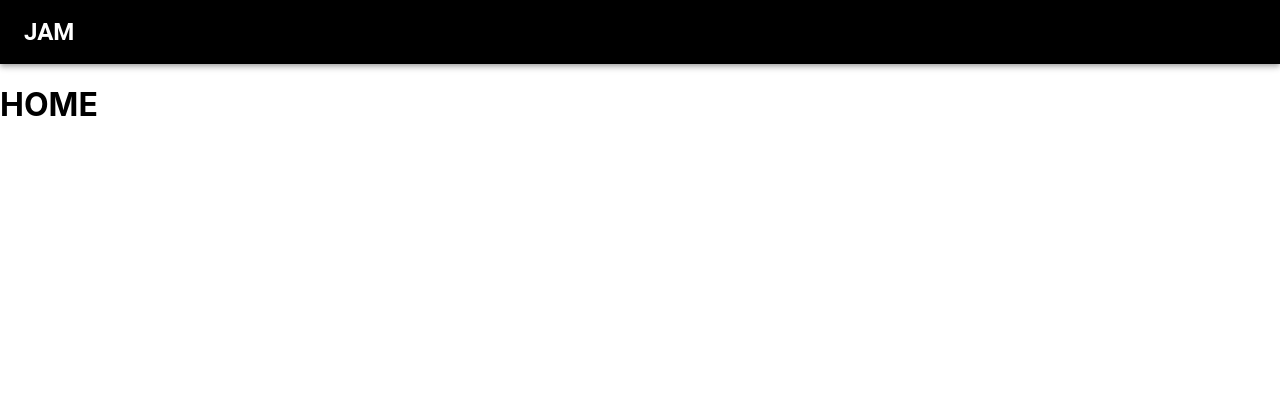
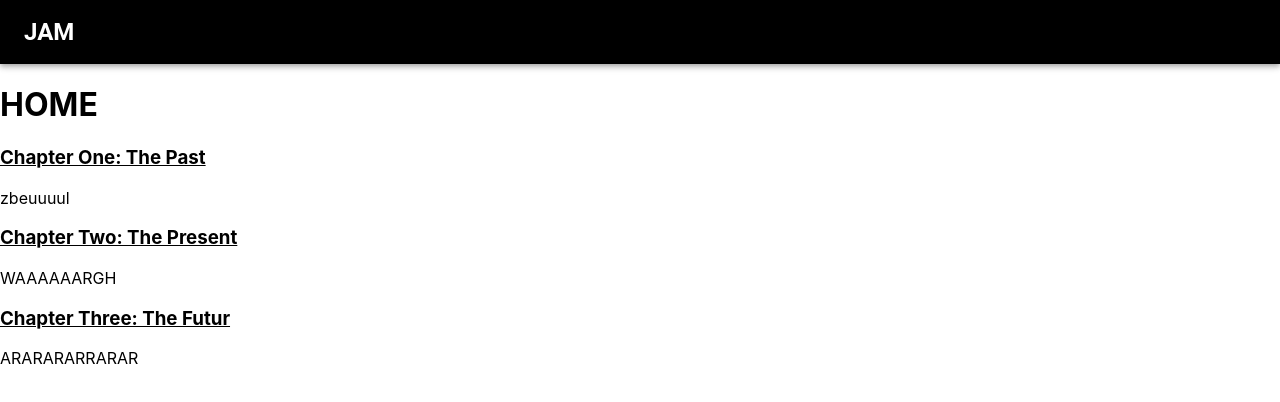
Before and after one commit to Ilyes-Z/GameJam_Epitech, a React (Create React App) app: page /#/ in a window 1280 px wide. Shown: the top 402 px of the page. Built offline with nearby package versions, Linux system fonts and the light colour scheme.

Commit message:
home redirection to chapter

```diff
--- a/src/Component/ChapterOne.js
+++ b/src/Component/ChapterOne.js
@@ -1,5 +1,4 @@
 import React, { useState } from 'react';
-import { Link } from 'react-router-dom';
 
 const ChapterOne = () => {
 
--- a/src/Component/Home.js
+++ b/src/Component/Home.js
@@ -1,8 +1,31 @@
-import react from 'react';
+import React from 'react';
+import { AppBar, Box, Button, IconButton, makeStyles, Toolbar, Typography } from '@material-ui/core';
+import { Link } from 'react-router-dom';
+
+const useStyles = makeStyles(theme => ({
+  link: {
+    color: '#000000',
+  }
+}));
 
 const Home = () => {
+  const classes = useStyles();
   return (
-    <h1>HOME</h1>
+    <div>
+      <h1>HOME</h1>
+      <div>
+        <Link to='/chapterOne' className={classes.link}><h3>Chapter One: The Past</h3></Link>
+        <p>zbeuuuul</p>
+      </div>
+      <div>
+        <Link to='/chapterTwo' className={classes.link}><h3>Chapter Two: The Present</h3></Link>
+        <p>WAAAAAARGH</p>
+      </div>
+      <div>
+        <Link to='/chapterThree' className={classes.link}><h3>Chapter Three: The Futur</h3></Link>
+        <p>ARARARARRARAR</p>
+      </div>
+    </div>
   );
 }
 
```
